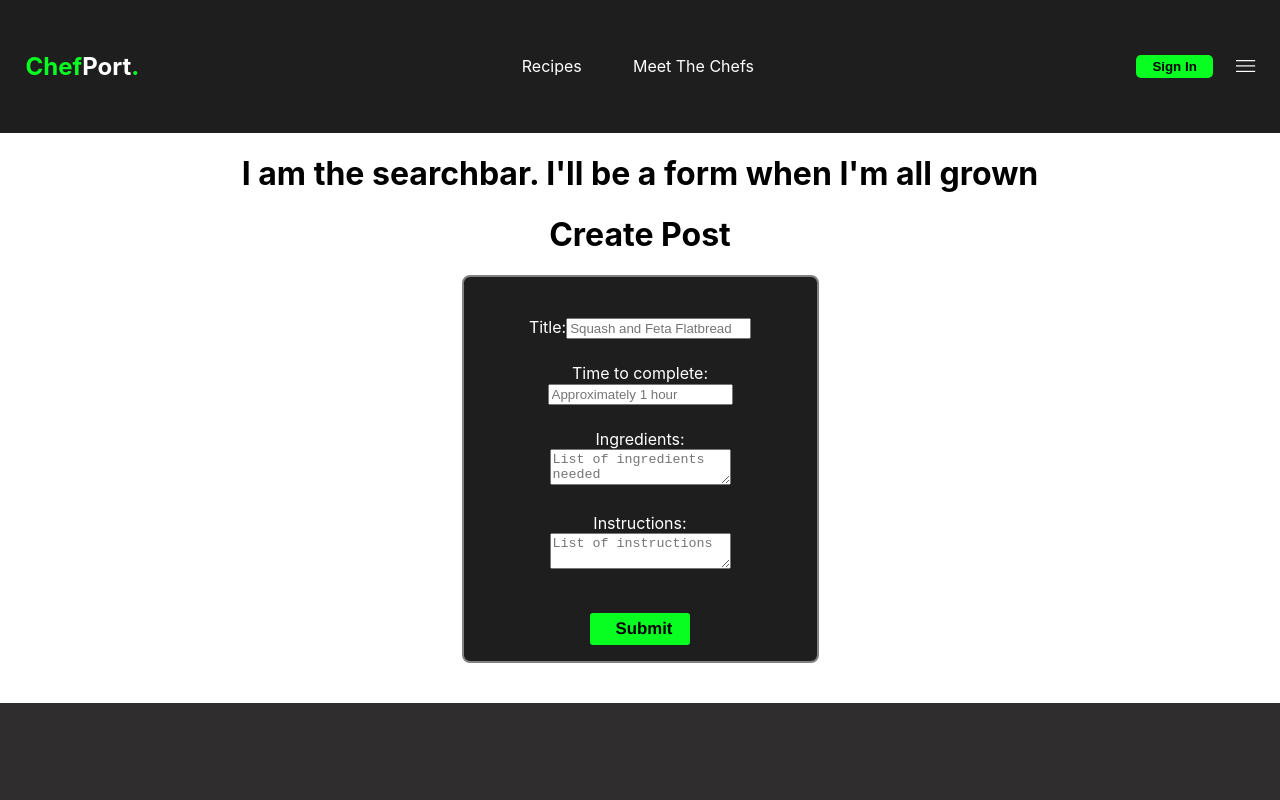
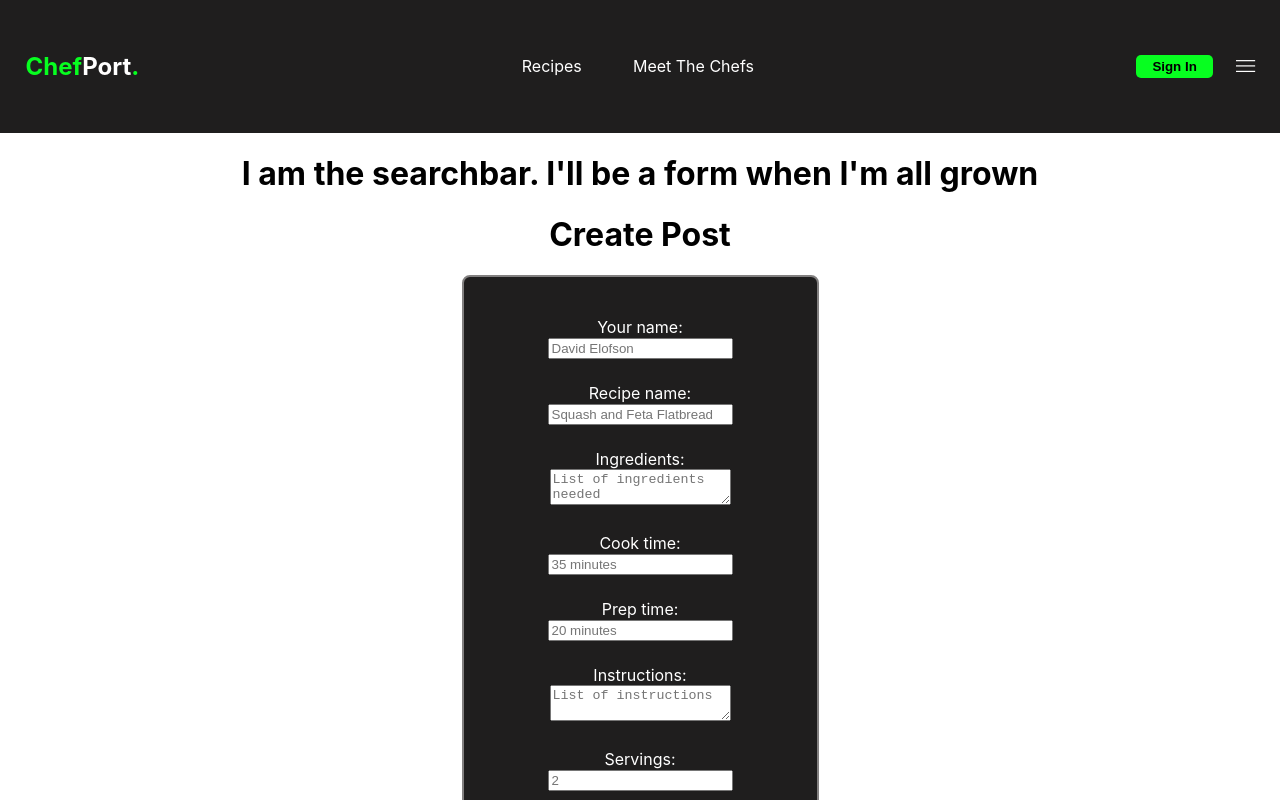
Before and after one commit to stackBlock/Chef-Portfolio-8-React-App, a React (Create React App) app in the folder chef-portfolio-app/: page /create-post in a window 1280 px wide. Shown: the top 800 px of the page. Built offline with nearby package versions, Linux system fonts and the light colour scheme.

Commit message:
updated the CreatePost component with new fields / NOT YET  added the 'recipe_photo' field

```diff
--- a/chef-portfolio-app/src/components/CreatePost.js
+++ b/chef-portfolio-app/src/components/CreatePost.js
@@ -15,9 +15,8 @@ function CreatePost(props) {
   // const [recipes, setRecipes] = useState([]);
 
   const userSchema = Yup.object().shape({
-    title: Yup.string().required(),
-    time: Yup.string().required(),
-    ingredients: Yup.string().required(),
+    recipe_name: Yup.string().required(),
+    recipe_ingredients: Yup.string().required(),
     instructions: Yup.string().required()
   });
 
@@ -29,12 +28,12 @@ function CreatePost(props) {
         <Formik
           initialValues={{
             chef_name: "",
-            recipe_name: "",
+            recipe_name: "", //req
             recipe_photo: "",
-            recipe_ingredients: "",
+            recipe_ingredients: "", //req
             cook_time: "",
             prep_time: "",
-            instructions: "",
+            instructions: "", //req
             servings: ""
           }}
           onSubmit={(values, tools) => {
@@ -58,30 +57,26 @@ function CreatePost(props) {
           render={props => {
             return (
               <Form className="formContainer">
+
                 <label>
-                  Title:
+                  Your name:
                   <Field
-                    name="title"
+                    name="chef_name"
+                    type="text"
+                    placeholder="David Elofson"
+                  />
+                </label>
+
+                <label>
+                  Recipe name:
+                  <Field
+                    name="recipe_name"
                     type="text"
                     placeholder="Squash and Feta Flatbread"
                   />
                 </label>
-                {props.errors.title && props.touched.title ? (
-                  <span className="red">{props.errors.title}</span>
-                ) : (
-                  ""
-                )}
-
-                <label>
-                  Time to complete:
-                  <Field
-                    name="time"
-                    type="text"
-                    placeholder="Approximately 1 hour"
-                  />
-                </label>
-                {props.errors.time && props.touched.time ? (
-                  <span className="red">{props.errors.time}</span>
+                {props.errors.recipe_name && props.touched.recipe_name ? (
+                  <span className="red">{props.errors.recipe_name}</span>
                 ) : (
                   ""
                 )}
@@ -89,7 +84,7 @@ function CreatePost(props) {
                 <label>
                   Ingredients:
                   <Field
-                    name="ingredients"
+                    name="recipe_ingredients"
                     as="textarea"
                     placeholder="List of ingredients needed"
                   />
@@ -99,6 +94,24 @@ function CreatePost(props) {
                 ) : (
                   ""
                 )}
+
+                <label>
+                  Cook time:
+                  <Field
+                    name="cook_time"
+                    type="text"
+                    placeholder="35 minutes"
+                  />
+                </label>
+
+                <label>
+                  Prep time:
+                  <Field
+                    name="prep_time"
+                    type="text"
+                    placeholder="20 minutes"
+                  />
+                </label>
 
                 <label>
                   Instructions:
@@ -113,6 +126,15 @@ function CreatePost(props) {
                 ) : (
                   ""
                 )}
+
+                <label>
+                  Servings:
+                  <Field
+                    name="servings"
+                    type="text"
+                    placeholder="2"
+                  />
+                </label>
 
                 <input className="submitButton" type="submit" />
               </Form>
```
